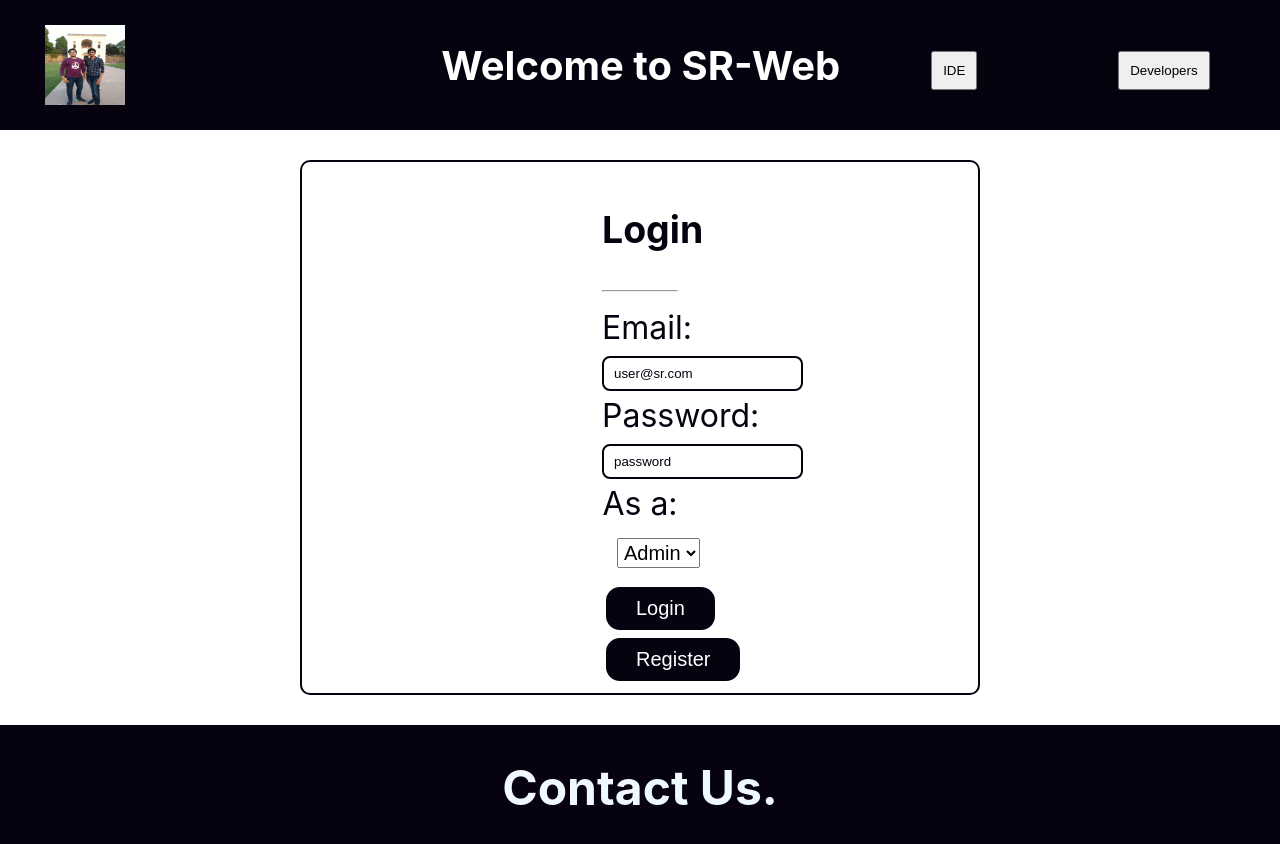
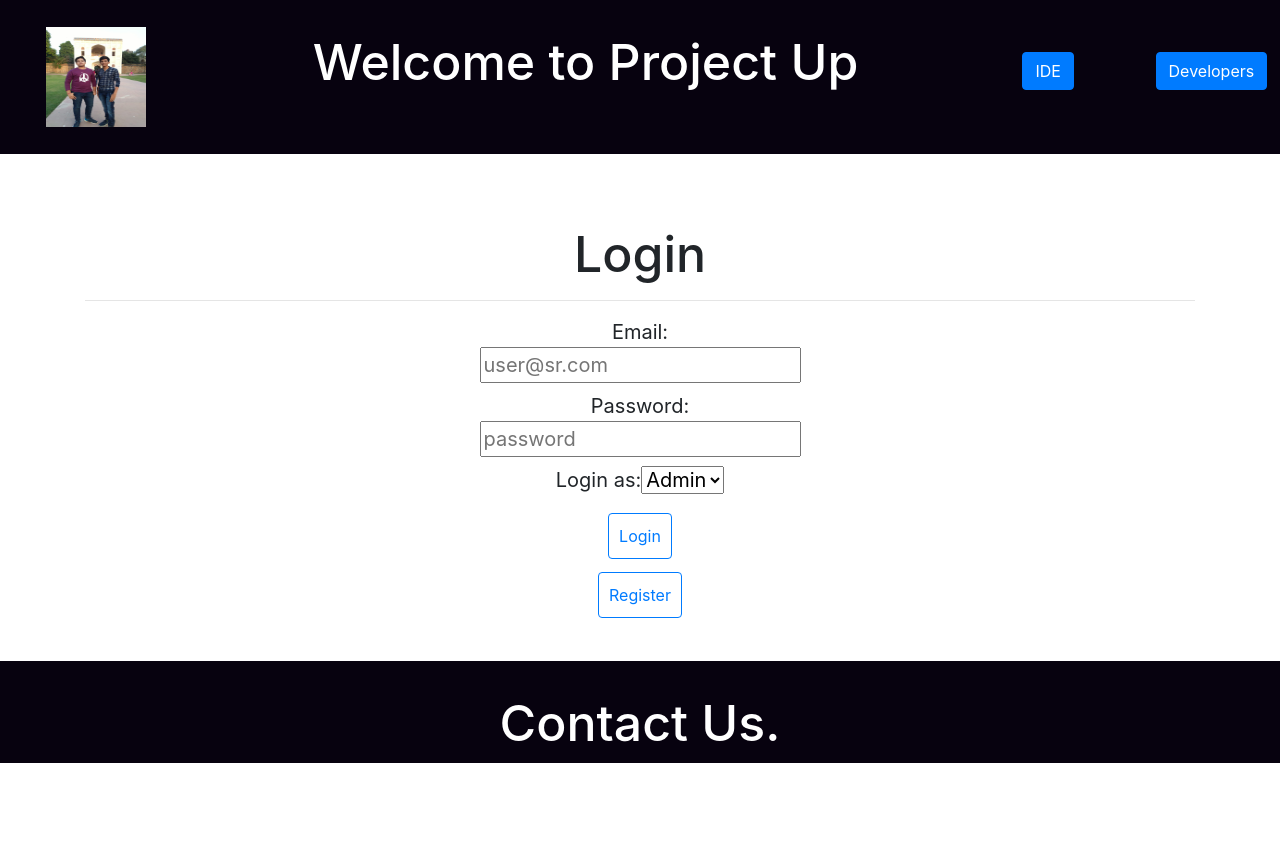
Before and after one commit to ritikgupta28/On-Platform, a React (Create React App) app: page / in a window 1280 px wide. Shown: the top 844 px of the page. After the commit the page ends 800 px from the top, so only its background shows below. Built offline with nearby package versions, Linux system fonts and the light colour scheme.

Commit message:
adding bootstrap styling in welcome

```diff
--- a/public/index.html
+++ b/public/index.html
@@ -9,12 +9,16 @@
       name="description"
       content="Web site created using create-react-app"
     />
-    <link rel="apple-touch-icon" href="%PUBLIC_URL%/logo192.png" />
+    <link
+  rel="stylesheet"
+  href="https://maxcdn.bootstrapcdn.com/bootstrap/4.5.0/css/bootstrap.min.css"
+  integrity="sha384-9aIt2nRpC12Uk9gS9baDl411NQApFmC26EwAOH8WgZl5MYYxFfc+NcPb1dKGj7Sk"
+  crossorigin="anonymous"
+/>
     <!--
       manifest.json provides metadata used when your web app is installed on a
       user's mobile device or desktop. See https://developers.google.com/web/fundamentals/web-app-manifest/
     -->
-    <link rel="manifest" href="%PUBLIC_URL%/manifest.json" />
     <!--
       Notice the use of %PUBLIC_URL% in the tags above.
       It will be replaced with the URL of the `public` folder during the build.
--- a/src/components/admin_page/AllQuestions.js
+++ b/src/components/admin_page/AllQuestions.js
@@ -1,6 +1,6 @@
 import React, { Component, Fragment } from 'react';
 import Card from './QuestionCard';
-import { ClipLoader } from 'react-spinners'
+import { Spinner } from 'react-bootstrap'
 import Pagination from '../pagination/Pagination'
 import ErrorHandler from '../ErrorHandler/ErrorHandler'
 
@@ -99,13 +99,13 @@ class AllQuestions extends Component {
 		return (
 	   <Fragment>
      <ErrorHandler error={this.state.error} onHandle={this.errorHandler} />
+     {this.state.questionsLoading && (
      <div style={{ textAlign: 'center', marginTop: '2rem' }}>
-	   <ClipLoader
-      size={100}
-      color={"#123abc"}
-      loading={this.state.questionsLoading}
-      />
-      </div>
+	   <Spinner animation="border" role="status">
+      <span className="sr-only">Loading...</span>
+     </Spinner>
+     </div>
+     )}
 	   {!this.state.questionsLoading && (
      <Pagination
       onPrevious={this.loadQuestions.bind(this, 'previous')}
--- a/src/components/welcome_page/Footer.js
+++ b/src/components/welcome_page/Footer.js
@@ -1,12 +1,12 @@
 import React from 'react';
+import { Container } from 'react-bootstrap'
 
 class Footer extends React.Component {
-
     render() {
         return(
-            <div className='footer'>
+            <Container fluid className='h' style={{ textAlign: 'center' }}>
                 <h1>Contact Us.</h1>
-            </div>
+            </Container>
         );
     }
 }
--- a/src/components/welcome_page/Header.js
+++ b/src/components/welcome_page/Header.js
@@ -1,21 +1,31 @@
 import React from 'react';
 import { Link } from 'react-router-dom'
-
+import { Container, Row, Col, Button, Image } from 'react-bootstrap'
 import logo from '../images/logo1.jpg'
 
 class Header extends React.Component {
   render() {
     return (
-      <div className='header'>
-        <img className='logo' alt='logo' src= {logo}></img>
-        <h1 className='heading'>Welcome to SR-Web</h1>
-        <Link to='ide'>
-          <button className='but' value='Ide'>IDE</button>
-        </Link>
-        <Link to='developers'>
-          <button className='but' value='Developers'>Developers</button>
-        </Link>
-      </div>
+      <Container fluid className='h'>
+       <Row>
+         <Col xs='2'>
+          <Image className='logo' src={logo} rounded />
+         </Col>
+         <Col xs='7'>
+         <h1>Welcome to Project Up</h1>
+         </Col>
+        <Col >
+         <Link to='ide'>
+          <Button className='b'>IDE</Button>
+         </Link>
+         </Col>
+         <Col >
+         <Link to='developers'>
+          <Button className='b'>Developers</Button>
+         </Link>
+        </Col>
+        </Row>
+      </Container>
     );
   }
 }
--- a/src/components/welcome_page/Login.js
+++ b/src/components/welcome_page/Login.js
@@ -1,4 +1,5 @@
 import React from 'react'
+import { Button, Container } from 'react-bootstrap'
 
 export default class Login extends React.Component {
   constructor(props) {
@@ -35,19 +36,18 @@ export default class Login extends React.Component {
 
   render() {
     return (
-      <div className='main'>
-        <form className='form'>
-          <h3>Login</h3>
+      <Container style={{ fontSize: '20px', marginTop: '40px', textAlign: 'center', marginBottom: '40px'}}>
+          <h1>Login</h1>
           <hr />
           <label>
             Email:
             <br />
             <input
               placeholder="user@sr.com"
-              name = "email"
-              type = "text"
-              value = {this.state.email}
-              onChange = {this.onEmailChange.bind(this)}
+              name="email"
+              type="text"
+              value={this.state.email}
+              onChange={this.onEmailChange.bind(this)}
              />
           </label>
           <br />
@@ -56,16 +56,16 @@ export default class Login extends React.Component {
             <br/>
             <input
               placeholder="password"
-              name = "password"
-              type = "text"
-              value = {this.state.password}
-              onChange = {this.onPasswordChange.bind(this)}
+              name="password"
+              type="text"
+              value={this.state.password}
+              onChange={this.onPasswordChange.bind(this)}
              />
           </label>
           <br/>
           <label>
-            As a:
-            <select className='userAdmin' value={this.state.userAdmin} onChange={this.onUserAdminChange.bind(this)}>
+            Login as:
+            <select value={this.state.userAdmin} onChange={this.onUserAdminChange.bind(this)}>
               <option value="admin">Admin</option>
               <option value="user">User</option>
             </select>
@@ -74,14 +74,15 @@ export default class Login extends React.Component {
           {
           this.state.userAdmin === 'admin'
           ?
-          <button className='button' value="login" onClick={e => this.props.onAdminlogin(e, this.state)} >Login</button>
+          <Button variant="outline-primary" className='but' value="login" onClick={e => this.props.onAdminlogin(e, this.state)}>Login</Button>
           :
-          <button className = "button" value="login" onClick={e => this.props.onUserlogin(e, this.state)} >Login</button>
+          <Button variant="outline-primary" className='but' value="login" onClick={e => this.props.onUserlogin(e, this.state)}>Login</Button>
           }
           <br />
-          <button className='button' value='register' onClick={this.onRChange} >Register</button>
-        </form>
-      </div>
+          <Button variant="outline-primary" className='but' value='register' onClick={this.onRChange}>
+          Register
+          </Button>
+      </Container>
     )
   }
 }
--- a/src/components/welcome_page/Register.js
+++ b/src/components/welcome_page/Register.js
@@ -1,4 +1,5 @@
 import React from 'react'
+import { Container, Button } from 'react-bootstrap'
 
 export default class Register extends React.Component {
 	constructor(props) {
@@ -42,46 +43,48 @@ export default class Register extends React.Component {
 
   render() {
     return (
-      <div className='main'>
-        <form className='form'>
-          <h2>Register</h2>
+      <Container style={{ fontSize: '20px', marginTop: '40px', textAlign: 'center', marginBottom: '40px' }}>
+          <h1>Register</h1>
           <hr />
           <label>
             Name:
+            <br/>
             <input
               placeholder="user"
-              name = "name"
-              type = "text"
-              value = {this.state.name}
-              onChange = {this.onNameChange.bind(this)}
+              name="name"
+              type="text"
+              value={this.state.name}
+              onChange={this.onNameChange.bind(this)}
              />
           </label>
           <br />
           <label>
             Email:
+            <br/>
             <input
               placeholder="user@sr.com"
-              name = "email"
-              type = "email"
-              value = {this.state.email}
-              onChange = {this.onEmailChange.bind(this)}
+              name="email"
+              type="email"
+              value={this.state.email}
+              onChange={this.onEmailChange.bind(this)}
              />
           </label>
           <br />
           <label>
             Password:
+            <br/>
             <input
               placeholder="password"
-              name = "password"
-              type = "password"
-              value = {this.state.password}
-              onChange = {this.onPasswordChange.bind(this)}
+              name="password"
+              type="password"
+              value={this.state.password}
+              onChange={this.onPasswordChange.bind(this)}
              />
           </label>
           <br/>
           <label>
-            As a:
-            <select className='userAdmin' value={this.state.userAdmin} onChange={this.onUserAdminChange.bind(this)}>
+            Register as:
+            <select value={this.state.userAdmin} onChange={this.onUserAdminChange.bind(this)}>
               <option value="admin">Admin</option>
               <option value="user">User</option>
             </select>
@@ -90,14 +93,15 @@ export default class Register extends React.Component {
           {
           this.state.userAdmin === 'admin'
           ?
-          <button className='button' value='register' onClick={e => this.props.onAdminsignup(e, this.state)} >Register</button>
+          <Button variant="outline-primary" className='but' value='register' onClick={e => this.props.onAdminsignup(e, this.state)} >Register</Button>
           :
-          <button className = "button" value='register' onClick={e => this.props.onUsersignup(e, this.state)} >Register</button>
+          <Button variant="outline-primary" className='but' value='register' onClick={e => this.props.onUsersignup(e, this.state)} >Register</Button>
           }
           <br />
-          <button className='button' value='login' onClick={this.onRChange} >Login</button>
-        </form>
-      </div>
+          <Button variant="outline-primary" className='but' value='login' onClick={this.onRChange}>
+          Login
+          </Button>
+      </Container>
     )
   }
 }
--- a/src/components/welcome_page/Welcome.css
+++ b/src/components/welcome_page/Welcome.css
@@ -1,75 +1,20 @@
-.home {
-    padding: 0px;
-    margin: 0px;
+.logo {
+    height: 150px;
+    width: 150px;
 }
-.logo {
-    cursor: pointer;
-    width : 80px;
-    height : 80px;
-}
-.header {
-    display: flex;
-    justify-content: space-around;
-    align-items: center;
+.h {
     background-color: rgb(7, 2, 15);
     color: white;
 }
-.heading {
-    padding-left: 250px;
-    font-size: 2.5em;
+h1 {
+    padding-top: 30px;
+    font-size: 50px;
 }
-.main {
-    color: rgb(7, 2, 15);
-    font-size: 2em;
+.but {
+    padding: 0px 5px;
+    margin: 3px;
 }
-input {
-    margin: 5px 0px;
-    padding: 8px 10px;
-    border: 2px solid rgb(7, 2, 15);
-    border-radius: 8px;
+.b {
+    margin-top: 50px;
+    margin-right: 0px;
 }
-
-::placeholder{
-    color: rgb(7, 2, 15);
-    font-size: 1em;
-}
-
-.button {
-    cursor: pointer;
-    font-size: 20px;
-    color: rgb(255, 255, 255);
-    padding: 5px 25px;
-    margin: 4px;
-    border: 5px solid rgb(7, 2, 15);
-    border-radius: 14px;
-    background-color: rgb(7, 2, 15);
-}
-.footer {
-    padding: 1px;
-    color: aliceblue;
-    font-size: 3vmin;
-    background-color: rgb(7, 2, 15);
-    text-align: center;
-}
-input:hover {
-    background-color: rgb(185, 204, 121);
-}
-
-.form {
-    text-align: center;
-    padding: 8px 300px;
-    margin: 30px 300px;
-    border: 2px solid;
-    border-radius: 10px;
-}
-
-.userAdmin {
-    margin: 15px;
-    padding: 2px;
-    font-size: 20px;
-}
-
-.but {
-    cursor: pointer;
-    padding: 15px 200px;
-}
--- a/src/components/welcome_page/Welcome.js
+++ b/src/components/welcome_page/Welcome.js
@@ -18,7 +18,7 @@ export default class Welcome extends React.Component {
     }
    render() {
 		return (
-			<div className='home'>
+			<div>
             <Header />
             {
             this.state.route === 'login'
--- a/src/index.css
+++ b/src/index.css
@@ -1,5 +1,6 @@
 body {
-  margin: 0;
+  margin: 0px;
+  padding: 0px;
   font-family: -apple-system, BlinkMacSystemFont, "Segoe UI", "Roboto", "Oxygen",
     "Ubuntu", "Cantarell", "Fira Sans", "Droid Sans", "Helvetica Neue", "sans-serif";
 }
```
Also changed, not shown: package.json (+3 -5 lines), 1 other file (tests, documents, lock files or other folders).
